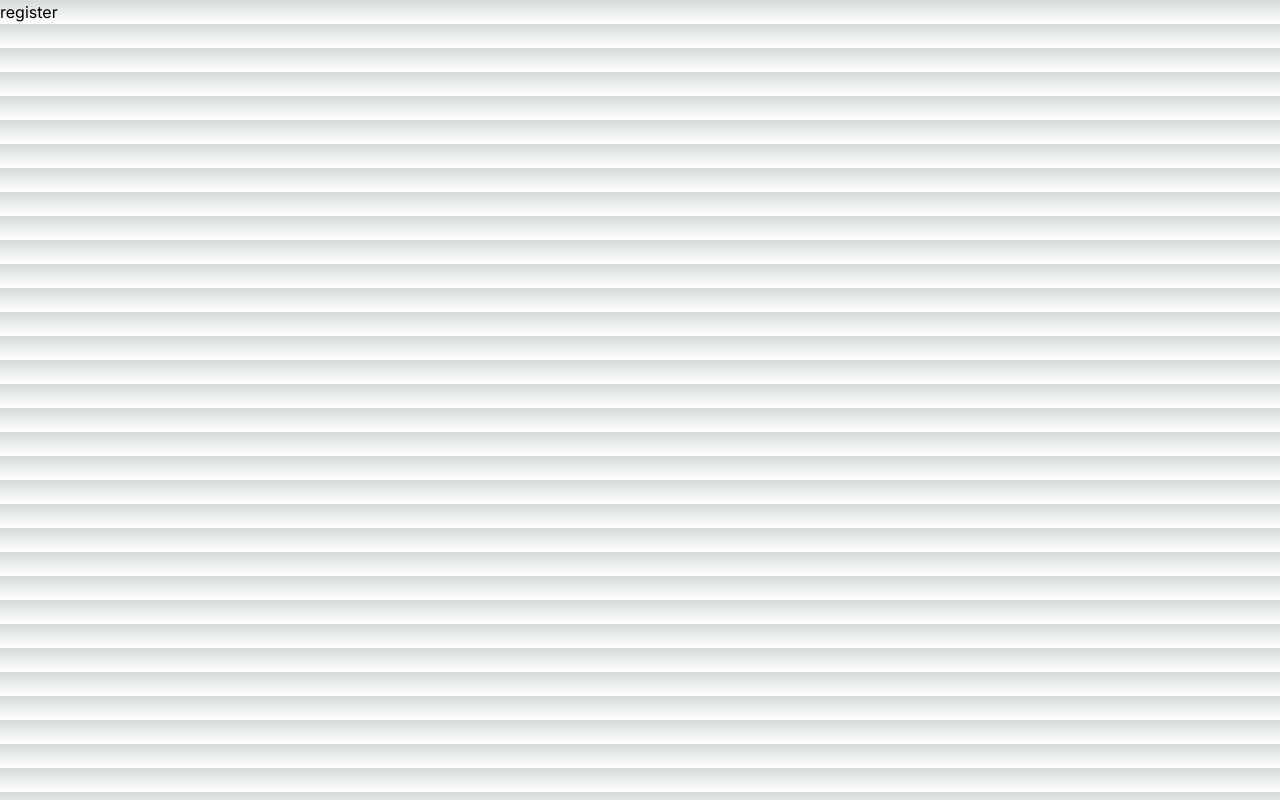
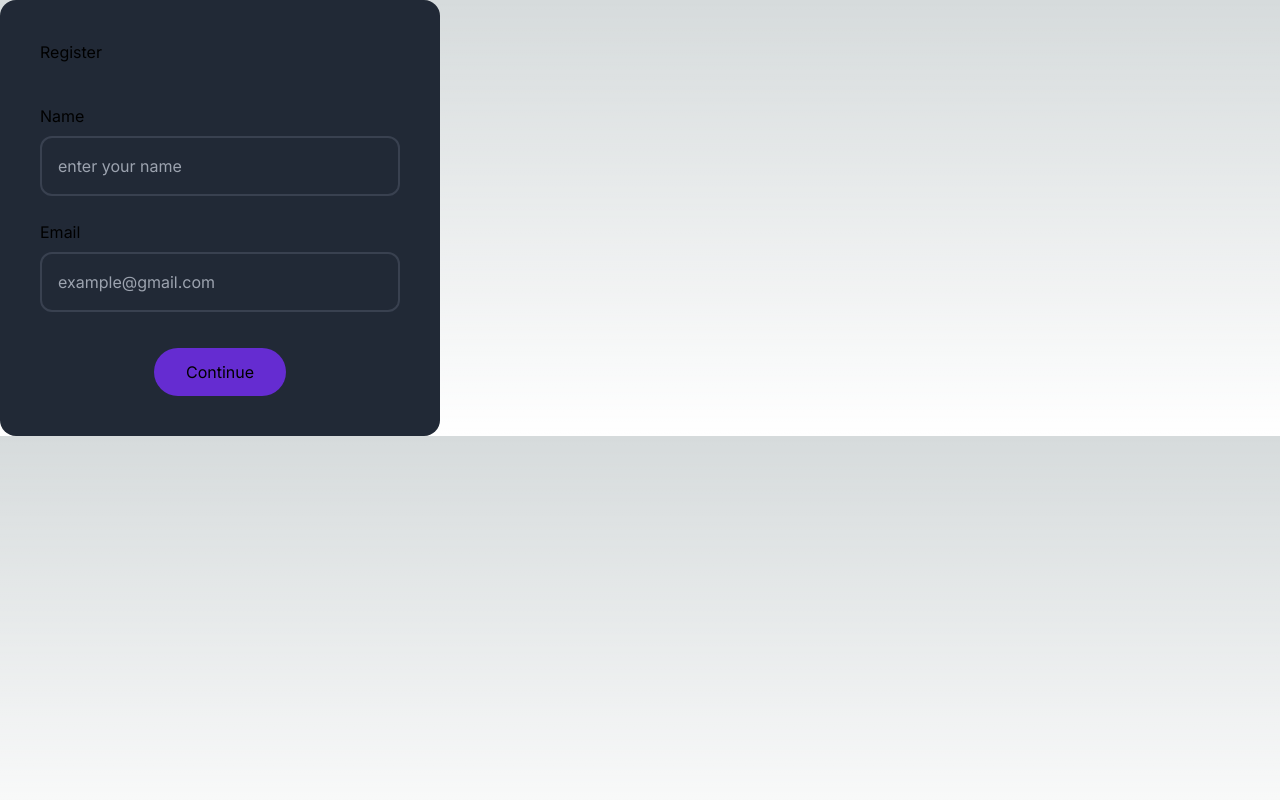
Before and after one commit to EdiedRamos/devchallenges, a Next.js app: page /multi-step-register in a window 1280 px wide. Built offline with nearby package versions, Linux system fonts and the light colour scheme.

Commit message:
feat: implement first step

```diff
--- /dev/null
+++ b/src/app/multi-step-register/(components)/firstStep.tsx
@@ -0,0 +1,44 @@
+import React from "react";
+
+function Label({ children }: { children: React.ReactNode }) {
+  return <label className="flex flex-col">{children}</label>;
+}
+
+function Input({ type, placeholder }: { type: string; placeholder: string }) {
+  return (
+    <input
+      className="bg-inherit border-2 border-msr-gray-300 p-4 rounded-xl outline-none focus:border-msr-gray-200"
+      type={type}
+      placeholder={placeholder}
+    />
+  );
+}
+
+function Button({ children }: { children: React.ReactNode }) {
+  return (
+    <button className="bg-msr-purple-200 px-8 py-3 rounded-3xl">
+      {children}
+    </button>
+  );
+}
+
+export function FirstStep() {
+  return (
+    <div className="bg-msr-dark p-10 max-w-[440px] rounded-2xl">
+      <h2>Register</h2>
+      <form className="mt-10 flex flex-col gap-6">
+        <Label>
+          <span className="mb-2">Name</span>
+          <Input type="text" placeholder="enter your name" />
+        </Label>
+        <Label>
+          <span className="mb-2">Email</span>
+          <Input type="email" placeholder="example@gmail.com" />
+        </Label>
+      </form>
+      <div className="flex justify-center mt-9">
+        <Button>Continue</Button>
+      </div>
+    </div>
+  );
+}
--- /dev/null
+++ b/src/app/multi-step-register/(components)/index.ts
@@ -0,0 +1,3 @@
+export * from "./firstStep";
+export * from "./secondStep";
+export * from "./thirdStep";
--- /dev/null
+++ b/src/app/multi-step-register/(components)/secondStep.tsx
@@ -0,0 +1,3 @@
+export function SecondStep() {
+  return <div>SecondStep</div>;
+}
--- /dev/null
+++ b/src/app/multi-step-register/(components)/thirdStep.tsx
@@ -0,0 +1,3 @@
+export function ThirdStep() {
+  return <div>ThirdStep</div>;
+}
--- a/src/app/multi-step-register/page.tsx
+++ b/src/app/multi-step-register/page.tsx
@@ -1,3 +1,5 @@
+import { FirstStep } from "./(components)";
+
 export default function MultiStepRegister() {
-  return <div>register</div>;
+  return <FirstStep />;
 }
```
